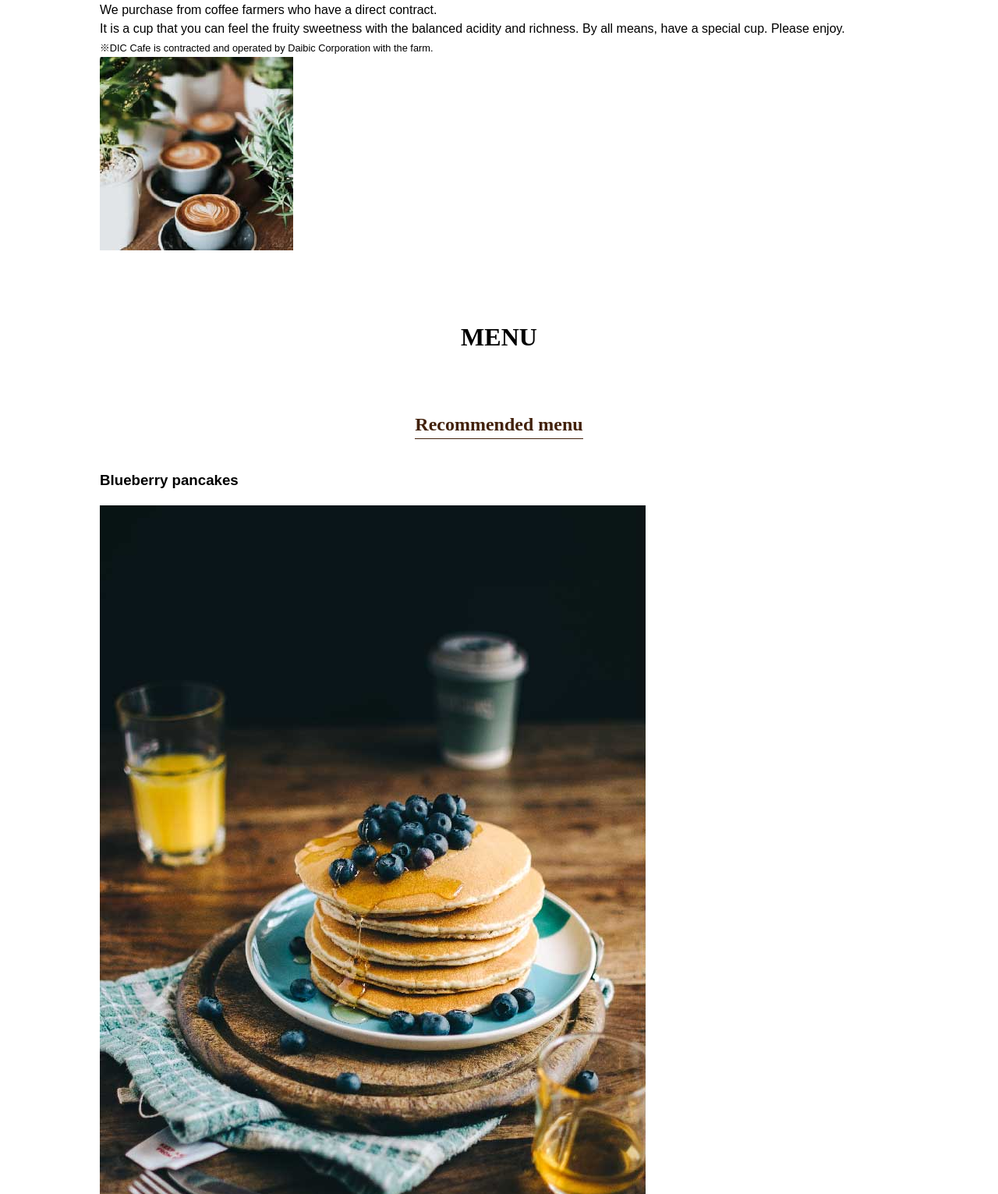
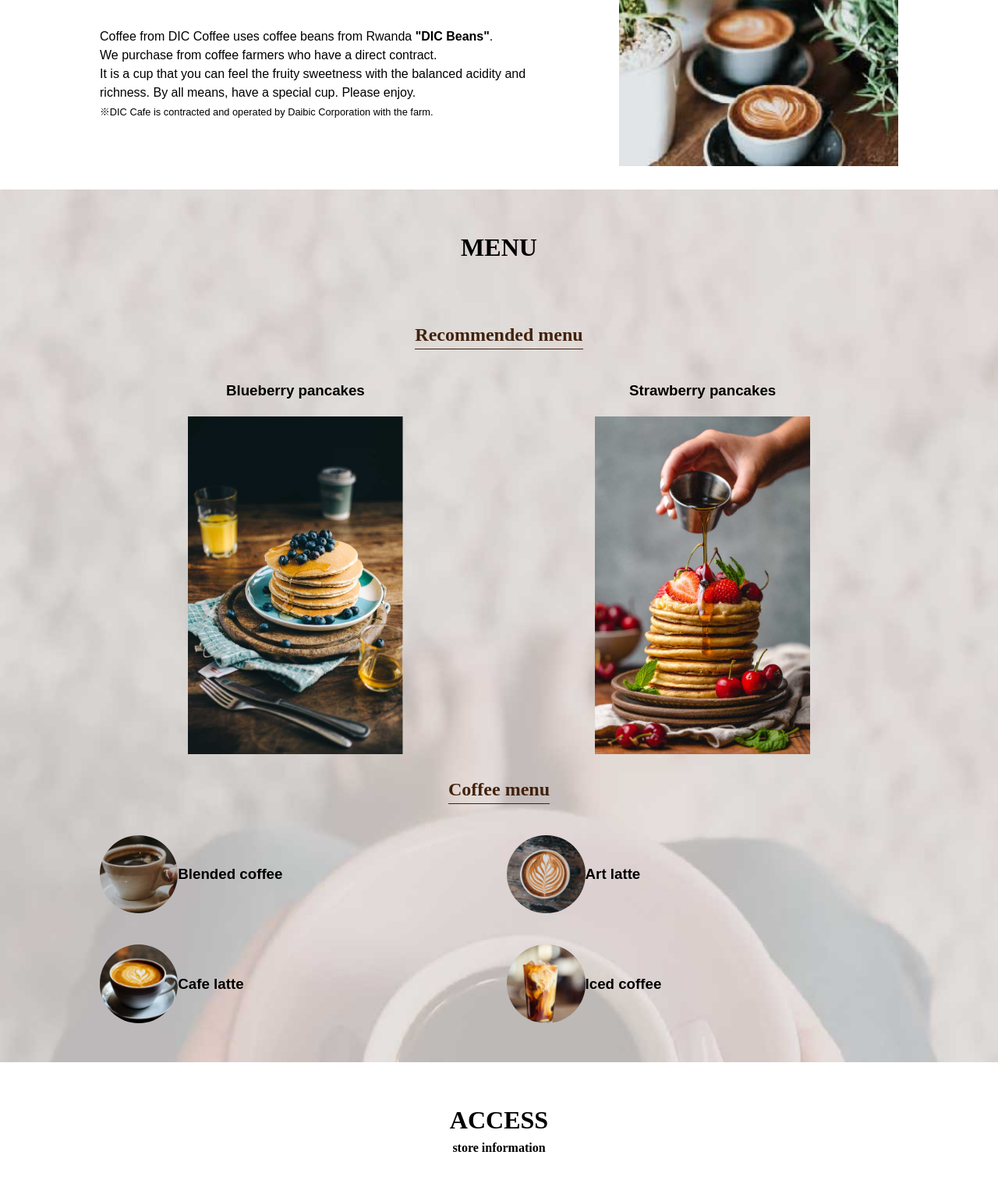
Before and after one commit to stevensuccess/DIC-Cafe, a plain HTML site: page dic_cafe/index.html in a window 1280 px wide. Shown: the part 695-2226 px from the top of the page at 78% size. Drawn offline with Linux system fonts and the light colour scheme.

Commit message:
Add files via upload

```diff
--- a/dic_cafe/css/main.css
+++ b/dic_cafe/css/main.css
@@ -93,6 +93,54 @@ li {
   margin-bottom: 50px;
 }
 
+.concept {
+  display: flex;
+  flex-wrap: wrap;
+  justify-content: space-between;
+  align-items: center;
+}
+
+.concept_text {
+  width: 60%;
+}
+
+.concept > img {
+  width: 35%;
+}
+
+.menu {
+  background: center / cover fixed no-repeat url("../images/sample_menu_bg.jpg");
+}
+
+.recommended_menu,
+.coffee_menu {
+  display: flex;
+  flex-wrap: wrap;
+  justify-content: space-between;
+}
+
+.recommended_menu .menu_item {
+  width: 49%;
+  text-align: center;
+}
+
+.recommended_menu img {
+  width: 55%;
+}
+
+.coffee_menu .menu_item {
+  display: flex;
+  align-items: center;
+  width: 49%;
+  margin: 20px 0;
+}
+
+.coffee_menu h3 {
+  width: 80%;
+  margin: 0;
+  order: 2;
+}
+
 .menu_title {
   display: inline-block;
   margin-bottom: 20px;
@@ -111,10 +159,15 @@ li {
   border-radius: 50%;
 }
 
+iframe {
+  width: 100%;
+}
+
 footer {
   display: flex;
   align-items: center;
-  justify-content: space-between;
+  justify-content: center;
+  flex-wrap: wrap;
   height: 75px;
   background: #251e19;
   color: #fff;
@@ -123,10 +176,9 @@ footer {
 }
 
 footer nav {
-  flex: 1;
   display: flex;
   align-items: center;
-  justify-content: flex-start;
+  justify-content: center;
 }
 
 footer nav ul {
@@ -155,8 +207,20 @@ footer img {
 }
 
 footer p {
-  flex: 1;
+  width: 100%;
   margin: 0;
   text-align: center;
   color: #fff;
 }
+
+dl {
+  display: flex;
+}
+
+dt {
+  flex: 0 0 80px;
+}
+
+dd {
+  margin-left: 20px;
+}
--- a/dic_cafe/index.html
+++ b/dic_cafe/index.html
@@ -21,7 +21,7 @@
         <ul class="global_nav">
           <li><a class="global_nav_item" href="index.html">Home</a></li>
           <li><a class="global_nav_item" href="#menu">Menu</a></li>
-          <li><a class="global_nav_item" href="#contact">Contact</a></li>
+          <li><a class="global_nav_item" href="#access">Access</a></li>
         </ul>
       </nav>
 
@@ -33,7 +33,8 @@
 
     <main>
       <section>
-        <article class="section_inner">
+        <article class="section_inner concept">
+          <div class="concept_text">
             <div class="section_title">
               <h1>CONCEPT</h1>
               <p>DIC Coffee's commitment</p>
@@ -52,24 +53,25 @@
                 ※DIC Cafe is contracted and operated by Daibic Corporation with the farm.
               </small>
             </p>
+          </div>
 
           <img src="images/sample_concept.jpg" alt="DIC Coffee's commitment" />
         </article>
 
-        <article class="section_inner">
-          <h1 class="section_title" id="menu">MENU</h1>
+        <article class="section_inner menu" id="menu">
+          <h1 class="section_title">MENU</h1>
 
           <section>
             <div class="center">
               <h2 class="menu_title">Recommended menu</h2>
             </div>
 
-            <ul>
-              <li>
+            <ul class="recommended_menu">
+              <li class="menu_item">
                 <h3>Blueberry pancakes</h3>
                 <img src="images/sample_pancake1.jpg" alt="Blueberry pancakes" />
               </li>
-              <li>
+              <li class="menu_item">
                 <h3>Strawberry pancakes</h3>
                 <img src="images/sample_pancake2.jpg" alt="Strawberry pancakes" />
               </li>
@@ -81,20 +83,20 @@
               <h2 class="menu_title">Coffee menu</h2>
             </div>
 
-            <ul>
-              <li>
+            <ul class="coffee_menu">
+              <li class="menu_item">
                 <h3>Blended coffee</h3>
                 <img class="coffee_menu_image" src="images/sample_cafe1.jpg" alt="Blended coffee" />
               </li>
-              <li>
+              <li class="menu_item">
                 <h3>Art latte</h3>
                 <img class="coffee_menu_image" src="images/sample_cafe2.jpg" alt="Art latte" />
               </li>
-              <li>
+              <li class="menu_item">
                 <h3>Cafe latte</h3>
                 <img class="coffee_menu_image" src="images/sample_cafe3.jpg" alt="Cafe latte" />
               </li>
-              <li>
+              <li class="menu_item">
                 <h3>Iced coffee</h3>
                 <img class="coffee_menu_image" src="images/sample_cafe4.jpg" alt="Iced coffee" />
               </li>
@@ -102,9 +104,9 @@
           </section>
         </article>
 
-        <article class="section_inner" id="contact">
+        <article class="section_inner" id="access">
           <div class="section_title">
-            <h1>CONTACT</h1>
+            <h1>ACCESS</h1>
             <p>store information</p>
           </div>
 
@@ -145,7 +147,7 @@
         <ul>
           <li><a href="index.html">Home</a></li>
           <li><a href="#menu">Menu</a></li>
-          <li><a href="#contact">Contact</a></li>
+          <li><a href="#access">Access</a></li>
           <li>
             <a href="index.html">
               <img src="images/sample_logo_w.png" alt="DIC Coffee" />
```
Lines whose indentation alone changed are shown as unchanged.
